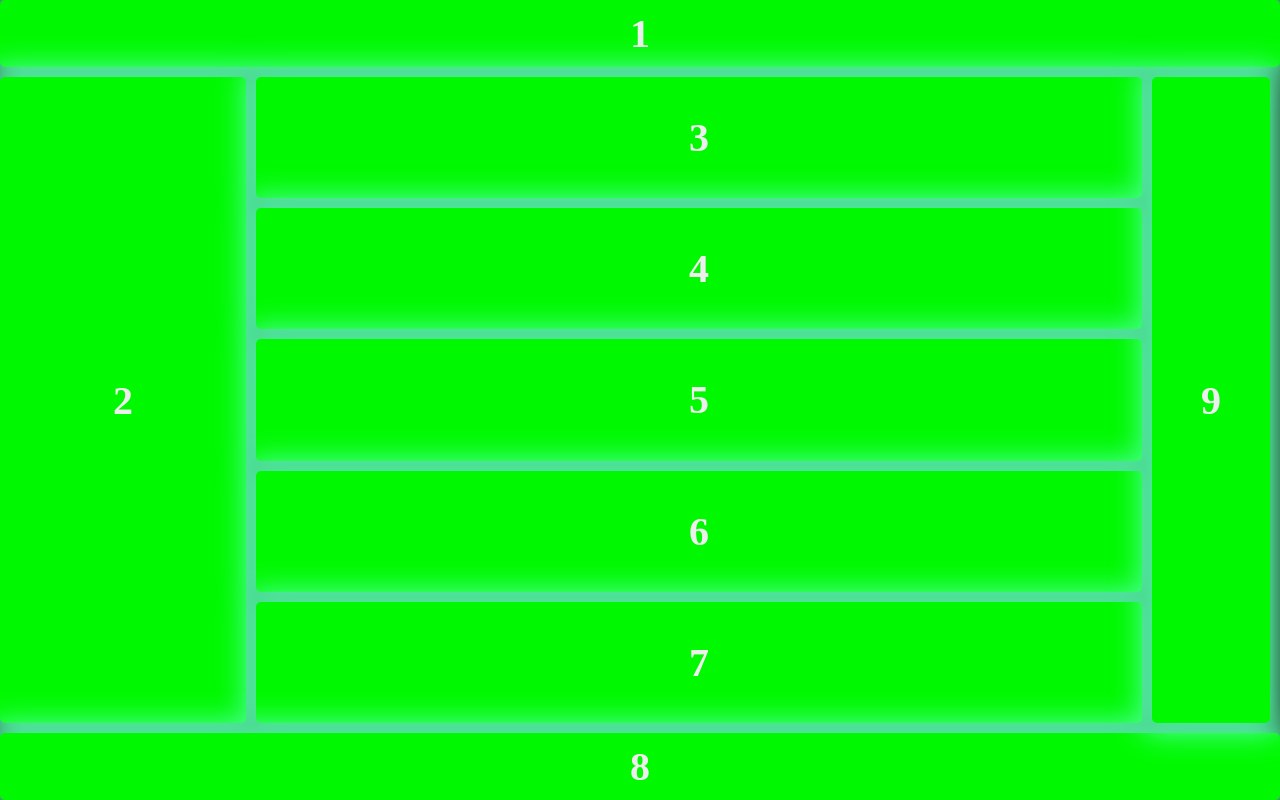
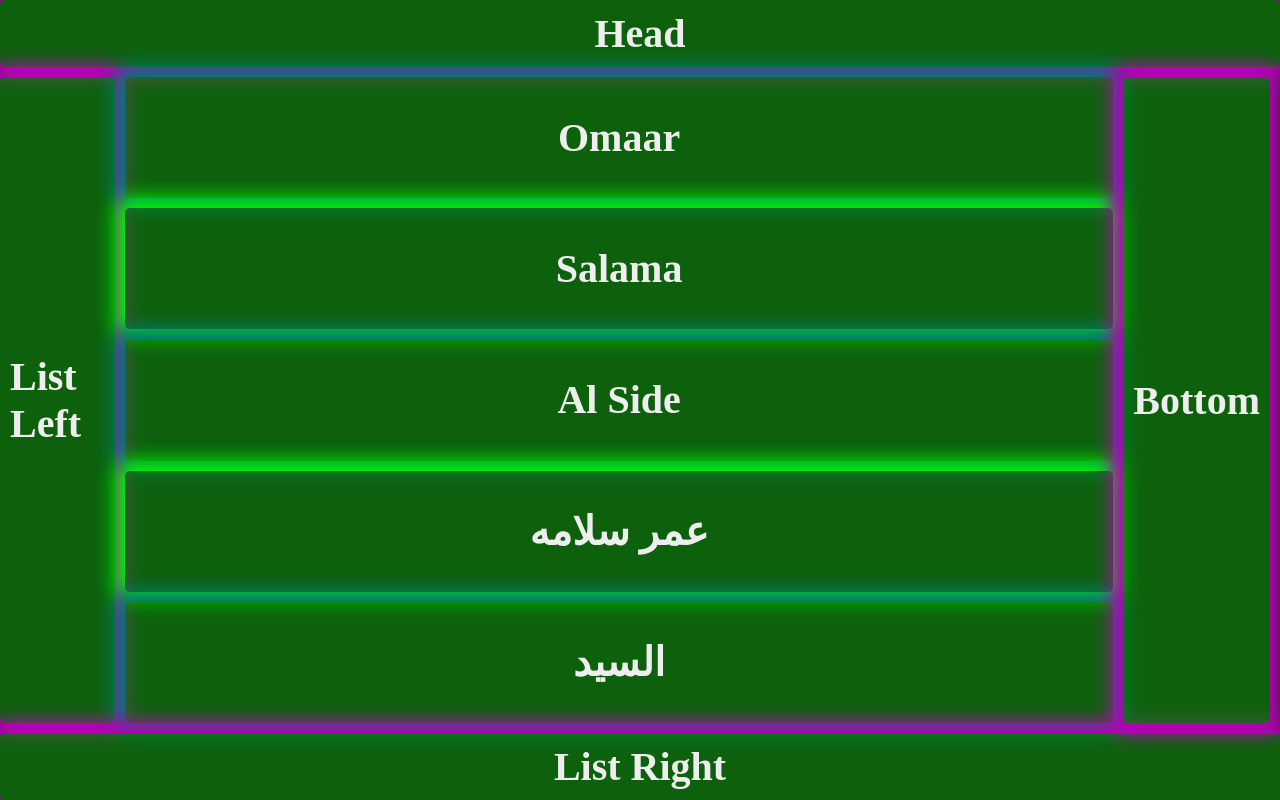
Before and after one commit to 3mar00/l, a plain HTML site: page index.html in a window 1280 px wide. Drawn offline with Linux system fonts and the light colour scheme.

Commit message:
Add files via upload

```diff
--- a/c2.css
+++ b/c2.css
@@ -35,7 +35,7 @@ body{
     align-items:center;
     justify-content:center;
     text-transform:capitalize;
-    background:#00f900;
+    background:#018d0198;
     padding:10px;
     border-radius:5px;
     color:#eee;
@@ -43,89 +43,111 @@ body{
     font-weight:bold;
     cursor:pointer;
     box-shadow: 0px 0px 20px 10px var(--a0);
-    animation: a 3s linear infinite;
-
-
+    animation: a 2s linear infinite;
 }
-
-
-
-
-
-
-
-
-
-
 .c1{
 grid-column:1/12;
+
+    animation-delay:0.5s;
 }
 .c2{
     grid-row:2/12;
-    grid-column:1/3
+    grid-column:1/2;
+    animation-delay:0.5s;
 }
 .c9{
     grid-column:10/11;
     grid-row:2/12;
+    animation-delay:0.5s;
 }
 .c8{
 grid-row:12/12;
 grid-column:1/12;
+animation-delay:0.5s;
+}
+
+
+.c3{
+
+animation-delay:1s;
+
+}
+.c4{
+
+animation-delay:2s;
+
+}
+.c5{
+
+animation-delay:3s;
+
+}
+.c6{
+
+animation-delay:4s;
+
+}
+.c7{
+
+animation-delay:5s;
+
 }
 .content{
     display:grid;
     grid-gap: 10px 10px;
     grid-row:2/12;
-    grid-column:3/10;
+    grid-column:2/10;
 }
+
 
 .content div:hover{
 background:crimson;
 }
-
-
-
-
-
-
 @keyframes a{
 
-    0%{
+10%{
+
     box-shadow: 0px 0px 20px 10px var(--a1);
-        box-shadow: 0px 0px 30px 10px var(--a1);
-    }
-    10%{
-        box-shadow: 0px 0px 20px 10px var(--a2);
-        box-shadow: 0px 0px 30px 10px var(--a2);
+
 }
 20%{
-        box-shadow: 0px 0px 20px 10px var(--a3);
-        box-shadow: 0px 0px 30px 10px var(--a3);
+
+    box-shadow: 0px 0px 20px 10px var(--a2);
+
 }
 30%{
-        box-shadow: 0px 0px 20px 10px var(--a4);
-        box-shadow: 0px 0px 30px 10px var(--a4);
+
+    box-shadow: 0px 0px 20px 10px var(--a3);
 }
 40%{
-        box-shadow: 0px 0px 20px 10px var(--a5);
-        box-shadow: 0px 0px 30px 10px var(--a5);
+
+    box-shadow: 0px 0px 20px 10px var(--a4);
+
 }
 50%{
-        box-shadow: 0px 0px 20px 10px var(--a6);
-        box-shadow: 0px 0px 30px 10px var(--a6);
+
+    box-shadow: 0px 0px 20px 10px var(--a5);
+
 }
 60%{
-        box-shadow: 0px 0px 20px 10px var(--a7);
-        box-shadow: 0px 0px 30px 10px var(--a7);
+
+    box-shadow: 0px 0px 20px 10px var(--a6);
+
 }
 70%{
-        box-shadow: 0px 0px 20px 10px var(--a8);
-        box-shadow: 0px 0px 30px 10px var(--a8);
+
+    box-shadow: 0px 0px 20px 10px var(--a7);
+
 }
 80%{
+
+    box-shadow: 0px 0px 20px 10px var(--a8);
+
+}
+90%{
+
     box-shadow: 0px 0px 20px 10px var(--a9);
-        box-shadow: 0px 0px 30px 10px var(--a9);
+
 }
 
-
 }
--- a/index.html
+++ b/index.html
@@ -10,19 +10,20 @@
 <body>
 
     <div class="contener">
-        <div class="s c1">1</div>
-        <div class="s c2">2</div>
+        <div class="s c1">head</div>
+        <div class="s c2">list left</div>
         <div class="content">
 
-            <div class="s c3">3</div>
-            <div class="s c4">4</div>
-            <div class="s c5">5</div>
-            <div class="s c6">6</div>
-            <div class="s c7">7</div>
+            <div class="s c3">omaar</div>
+            <div class="s c4">salama</div>
+            <div class="s c5">al side</div>
+            <div class="s c6">عمر سلامه</div>
+            <div class="s c7">السيد</div>
 
         </div>
-        <div class="s c8">8</div>
-        <div class="s c9">9</div>
+        <div class="s c8">list right</div>
+        <div class="s c9">bottom</div>
+        <script src="js.JS"></script>
     </div>
 
 </body>
```
Lines whose indentation alone changed are shown as unchanged.
